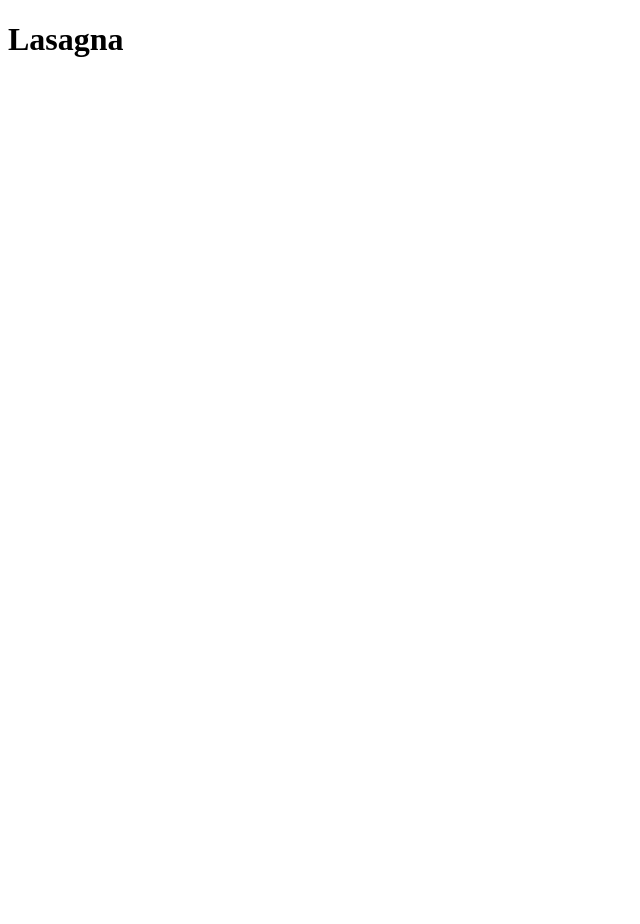
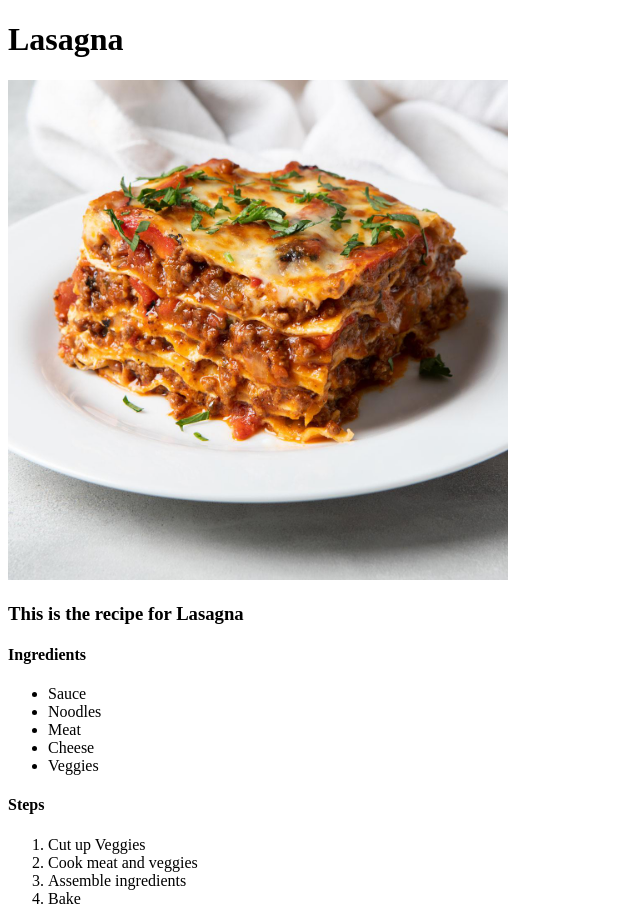
Before and after one commit to PorentPorpoise/odin-recipes, a plain HTML site: page recipes/lasagna.html in a window 1280 px wide. Shown: the whole page, without its empty margins (0-640 px from the left). Before the commit the page ends 800 px from the top, so only its background shows below. Drawn offline with Linux system fonts and the light colour scheme.

Commit message:
New stuff again

```diff
--- a/recipes/lasagna.html
+++ b/recipes/lasagna.html
@@ -10,5 +10,26 @@
     <h1>
         Lasagna
     </h1>
+
+    <img src="../images/beef-lasagna-square.jpg" height="500" width="500">
+
+    <h3>This is the recipe for Lasagna</h3>
+
+    <h4>Ingredients</h4>
+    <ul>
+        <li>Sauce</li>
+        <li>Noodles</li>
+        <li>Meat</li>
+        <li>Cheese</li>
+        <li>Veggies</li>
+    </ul>
+
+    <h4>Steps</h4>
+    <ol>
+        <li>Cut up Veggies</li>
+        <li>Cook meat and veggies</li>
+        <li>Assemble ingredients</li>
+        <li>Bake</li>
+    </ol>
 </body>
 </html>
```
Also changed, not shown: images/beef-lasagna-square.jpg (added).
